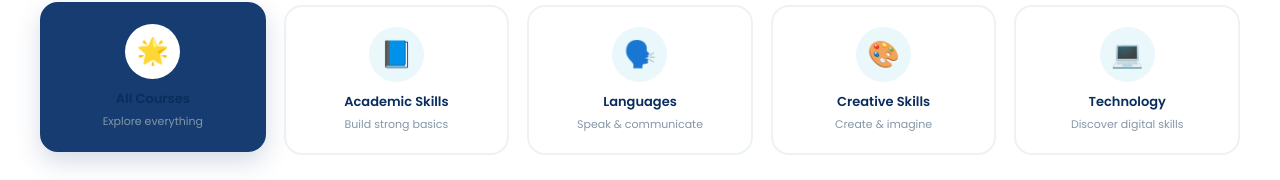
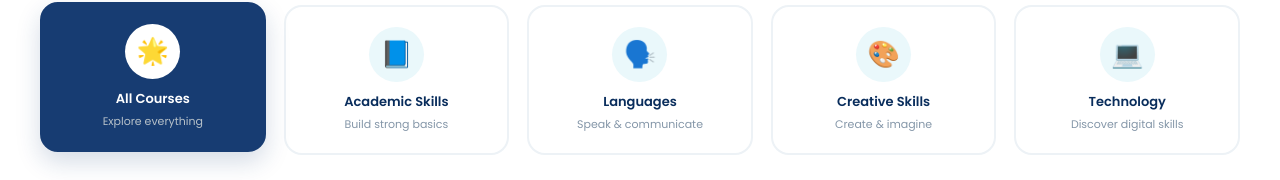
Before and after one commit to GirijaRaniK/learning-room, a plain HTML site: page courses.html in a window 1280 px wide. Shown: the part 579-759 px from the top of the page. Drawn offline with Linux system fonts and the light colour scheme.

Commit message:
category-card  active style

```diff
--- a/css/style.css
+++ b/css/style.css
@@ -2116,6 +2116,14 @@ section {
   box-shadow: 0 10px 25px rgba(23, 60, 114, 0.18);
 }
 
+.category-card.active strong {
+  color: #ffffff;
+}
+
+.category-card.active small {
+  color: #b7c1c9;
+}
+
 .category-icon {
   width: 55px;
 
```
